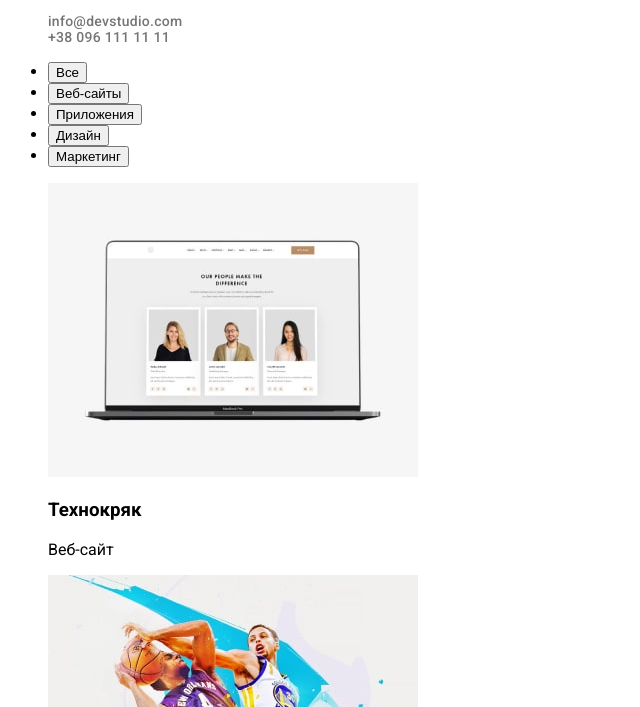
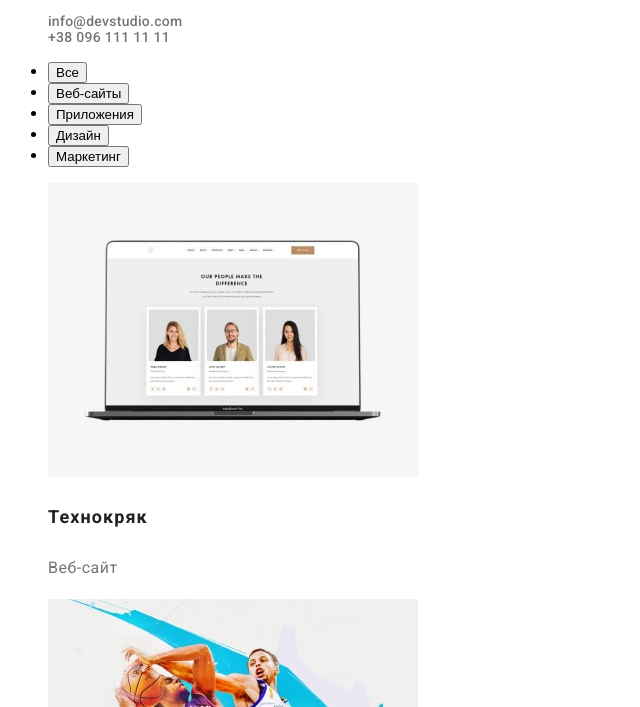
Before and after one commit to FatTonyyy/goit-markup-hw-02, a plain HTML site: page portfolio.html in a window 1280 px wide. Shown: the part 93-800 px from the top of the page, without its empty margins (0-640 px from the left). Drawn offline with Linux system fonts and the light colour scheme.

Commit message:
Оформление стилей примеров портфолио

```diff
--- a/css/styles.css
+++ b/css/styles.css
@@ -214,3 +214,29 @@ body {
 .map-navigation:focus {
   color: var(--accent-text-color);
 }
+
+/*--------------------------PORTFOLIO PAGE-----------------*/
+
+/*-------------------------------PORTFOLIO BUTTONS-----------------*/
+
+/*-------------------------------PORTFOLIO LIST-----------------*/
+
+.portfolio-list-subtitle {
+  font-weight: 700;
+  font-size: 18px;
+  line-height: 2;
+
+  letter-spacing: 0.06em;
+
+  color: var(--second-title-color);
+}
+
+.portfolio-list-text {
+  font-weight: 400;
+  font-size: 16px;
+  line-height: 1.87;
+
+  letter-spacing: 0.03em;
+
+  color: var(--main-text-color);
+}
```
